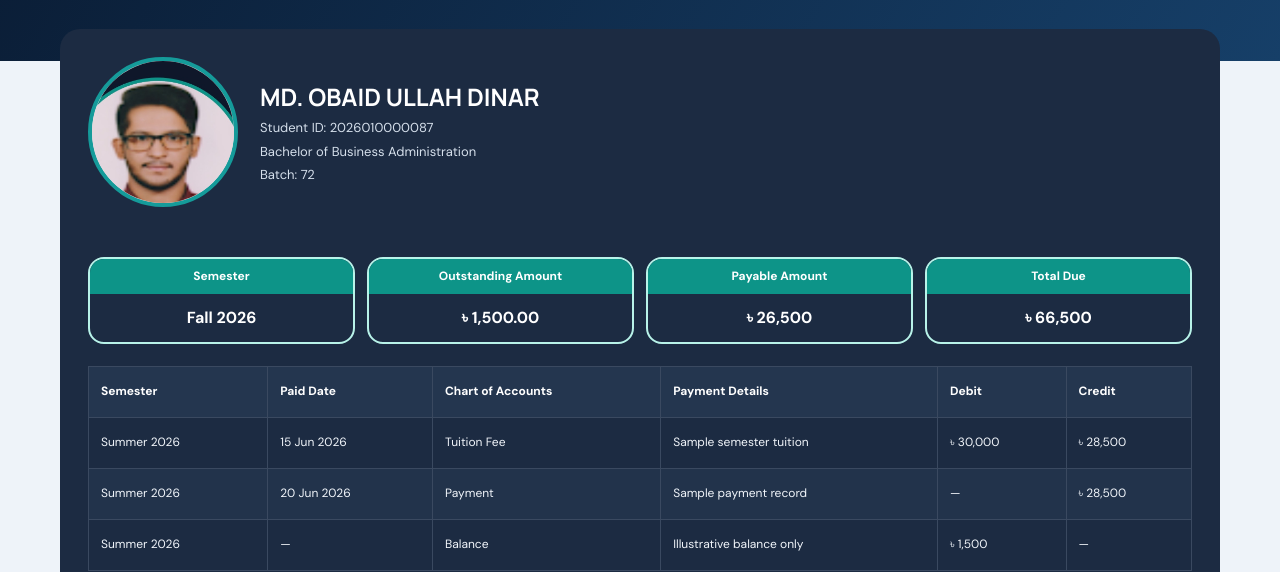
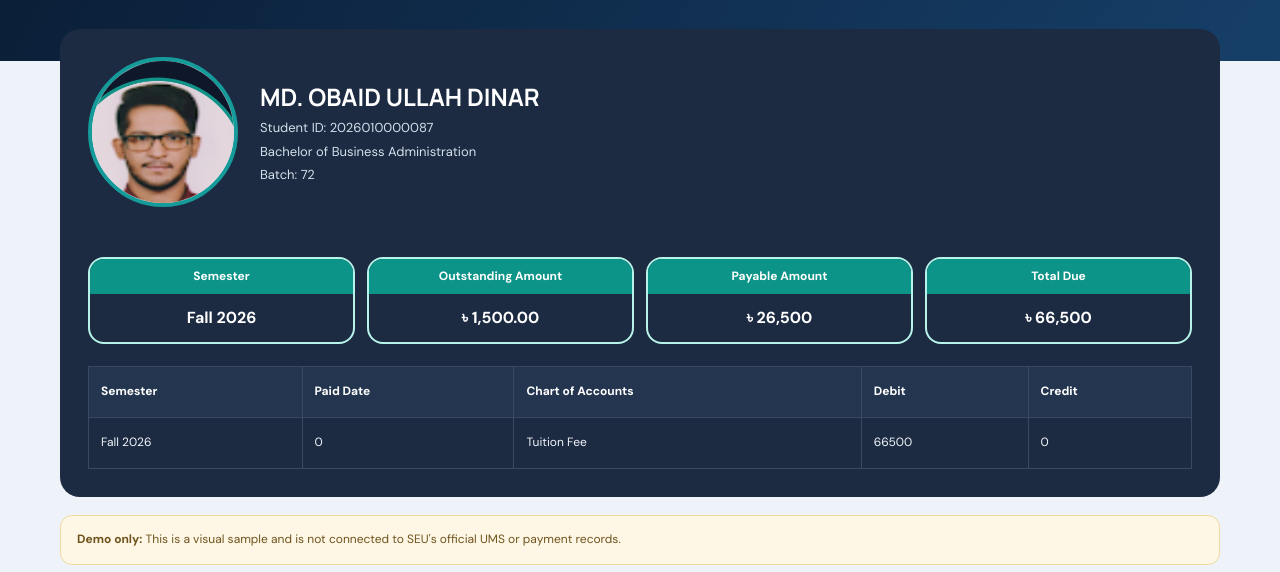
Before and after one commit to taj4803-lab/Southeast-University, a plain HTML site: page student-ledger.html in a window 1280 px wide. Shown: the part 236-808 px from the top of the page. Drawn offline with Linux system fonts and the light colour scheme.

Commit message:
Add files via upload

```diff
--- a/student-ledger.html
+++ b/student-ledger.html
@@ -39,11 +39,9 @@
     </div>
     <div class="ledger-table-wrap">
       <table class="ledger-table">
-        <thead><tr><th>Semester</th><th>Paid Date</th><th>Chart of Accounts</th><th>Payment Details</th><th>Debit</th><th>Credit</th></tr></thead>
+        <thead><tr><th>Semester</th><th>Paid Date</th><th>Chart of Accounts</th><th>Debit</th><th>Credit</th></tr></thead>
         <tbody id="ledger-rows">
-          <tr><td>Summer 2026</td><td>15 Jun 2026</td><td>Tuition Fee</td><td>Sample semester tuition</td><td>৳ 30,000</td><td>৳ 28,500</td></tr>
-          <tr><td>Summer 2026</td><td>20 Jun 2026</td><td>Payment</td><td>Sample payment record</td><td>—</td><td>৳ 28,500</td></tr>
-          <tr><td>Summer 2026</td><td>—</td><td>Balance</td><td>Illustrative balance only</td><td>৳ 1,500</td><td>—</td></tr>
+          <tr><td>Fall 2026</td><td>0</td><td>Tuition Fee</td><td>66500</td><td>0</td></tr>
         </tbody>
       </table>
     </div>
```
